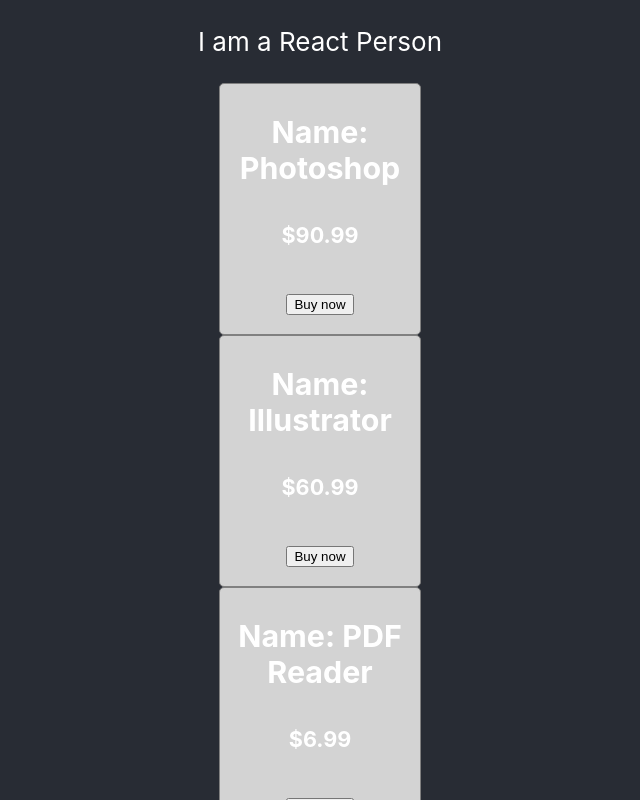
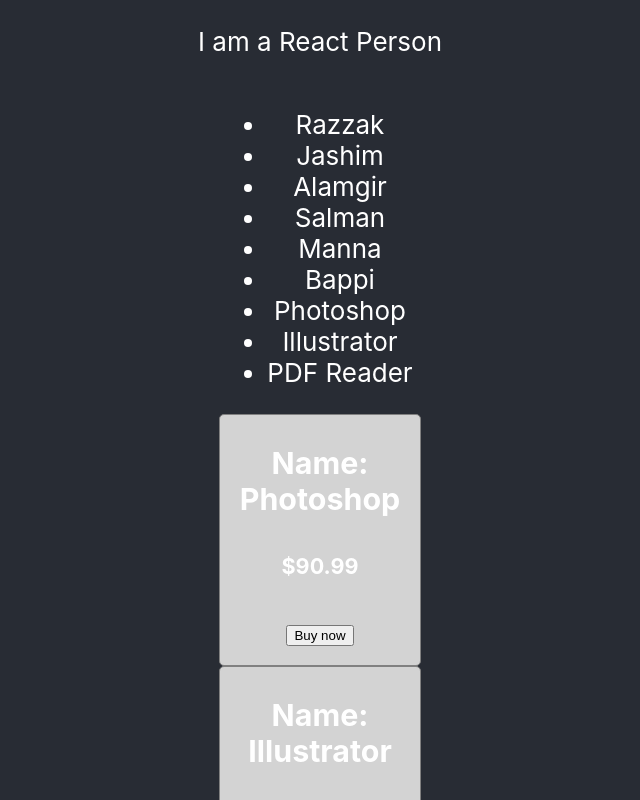
Before and after one commit to prosaber6a/react-core-concept, a React (Create React App) app: page / in a window 1280 px wide. Shown: the top 800 px of the page, without its empty margins (320-960 px from the left). Built offline with nearby package versions, Linux system fonts and the light colour scheme.

Commit message:
Create multiple components from an array of objects

```diff
--- a/src/App.js
+++ b/src/App.js
@@ -3,6 +3,8 @@
 import './App.css';
 
 function App() {
+
+  const heros = ['Razzak', 'Jashim', 'Alamgir', 'Salman', 'Manna', 'Bappi'];
 
   const products = [
     {name: 'Photoshop', price:'$90.99'},
@@ -10,13 +12,23 @@
     {name: 'PDF Reader', price:'$6.99'}
   ];
 
+
   return (
     <div className="App">
     <header className="App-header">
     <p>I am a React Person</p>
-    <Product product={products[0]}></Product>
-    <Product product={products[1]}></Product>
-    <Product product={products[2]}></Product>
+    <ul>
+      {
+        heros.map( hero => <li>{hero}</li> )
+      }
+      {
+        products.map( product => <li>{product.name}</li> )
+      }
+    </ul>
+    {
+      products.map( product => <Product product={product}></Product> )
+    }
+
     <Person name="Rubel" food="Fish"></Person>
     <Person name="Sakil" food="Chicken"></Person>
     <Person name="Zahid" food="Egg"></Person>
@@ -45,7 +57,7 @@
     }
 
     function Person(properties) {
-      console.log(properties);
+
 
       const personStyle = {
         border:"2px solid red",
```
